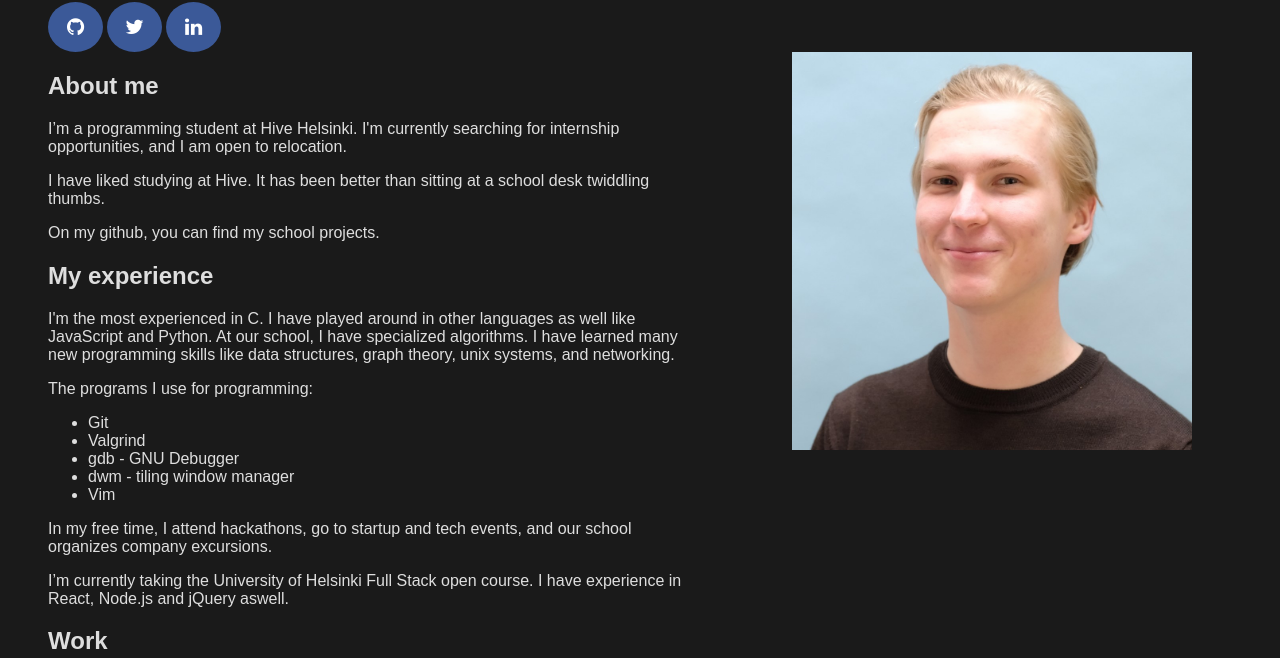
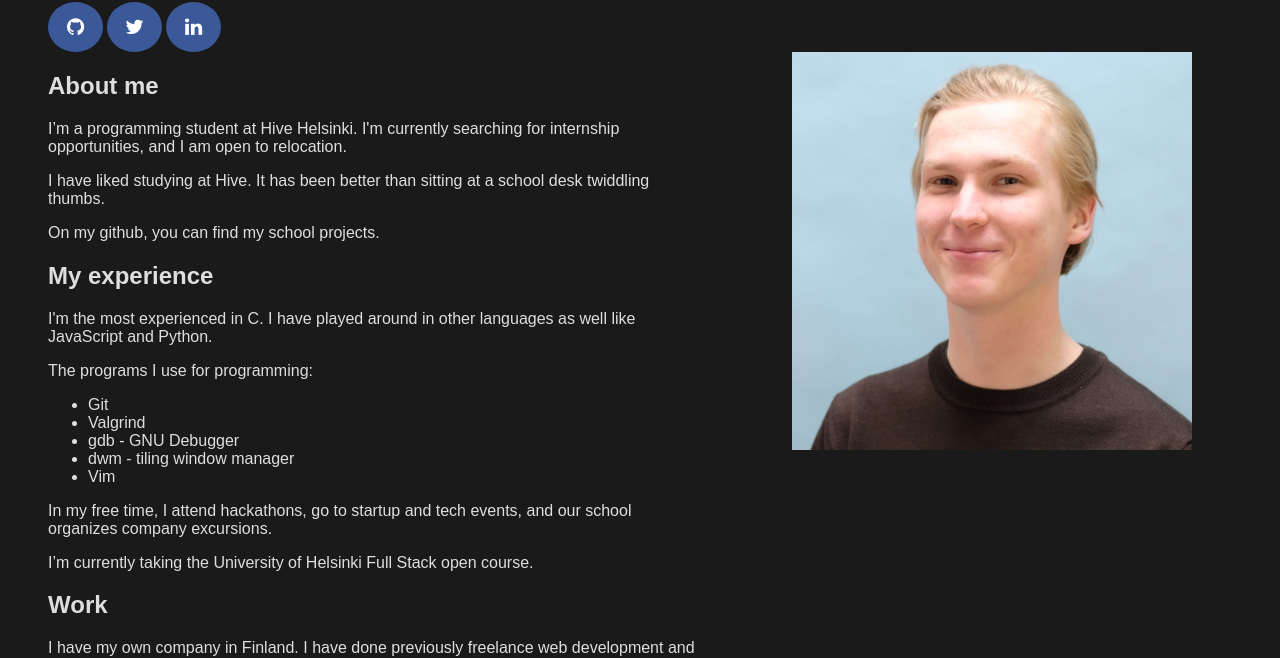
Before and after one commit to vkinnune/vkinnune.github.io, a plain HTML site: page index.html in a window 1280 px wide. Shown: the part 86-744 px from the top of the page. Drawn offline with Linux system fonts and the light colour scheme.

Commit message:
removed some text

```diff
--- a/index.html
+++ b/index.html
@@ -100,7 +100,7 @@
 	<p>I have liked studying at Hive. It has been better than sitting at a school desk twiddling thumbs.</p>
 	<p>On my github, you can find my school projects.</p>
 	<h2>My experience</h2>
-	<p>I'm the most experienced in C. I have played around in other languages as well like JavaScript and Python. At our school, I have specialized  algorithms. I have learned many new programming skills like data structures, graph theory, unix systems, and networking.</p>
+	<p>I'm the most experienced in C. I have played around in other languages as well like JavaScript and Python.</p>
 	<p>The programs I use for programming:</p>
 	<ul>
 		<li>Git</li>
@@ -110,7 +110,7 @@
 		<li>Vim</li>
 	</ul>
 	<p>In my free time, I attend hackathons, go to startup and tech events, and our school organizes company excursions.</p>
-	<p>I’m currently taking the University of Helsinki Full Stack open course. I have experience in React, Node.js and jQuery aswell.</p>
+	<p>I’m currently taking the University of Helsinki Full Stack open course.</p>
 	<h2>Work</h2>
 	<p>I have my own company in Finland. I have done previously freelance web development and digital marketing.</p>
 	<ul>
```
